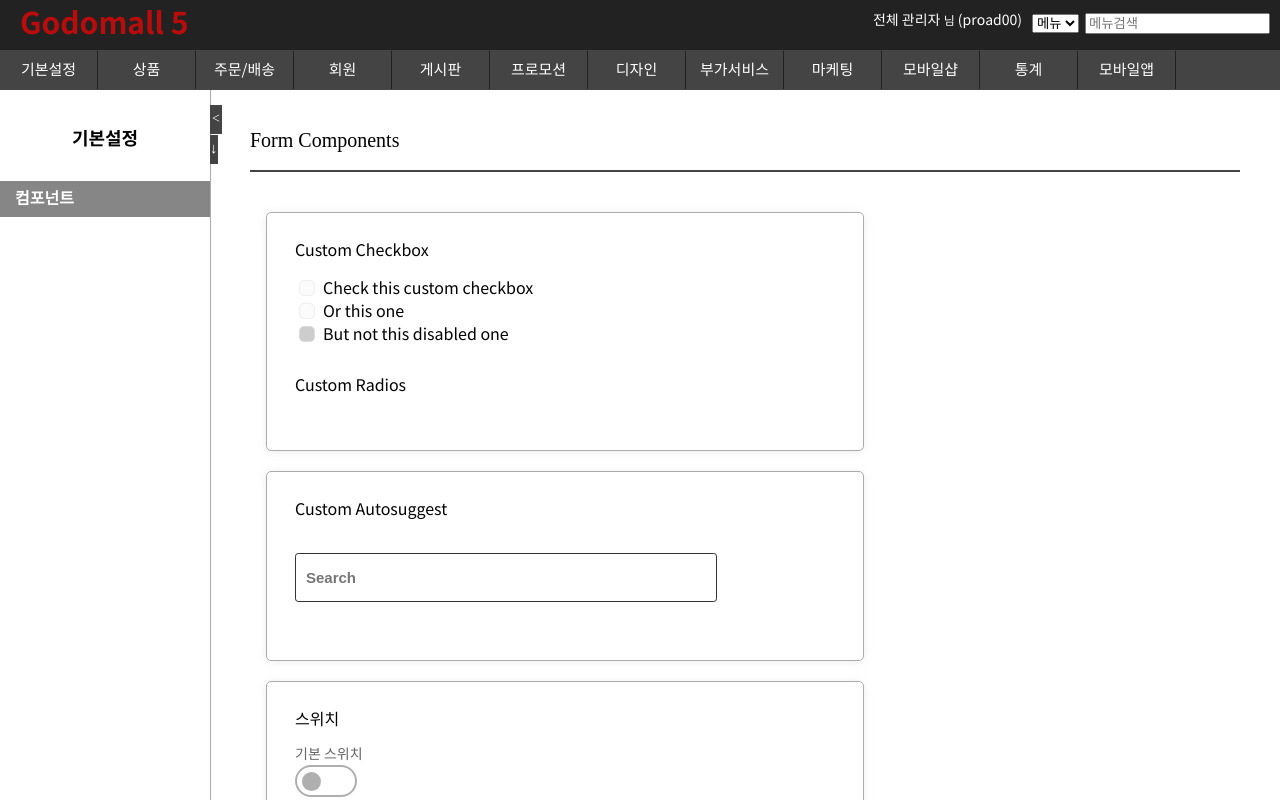
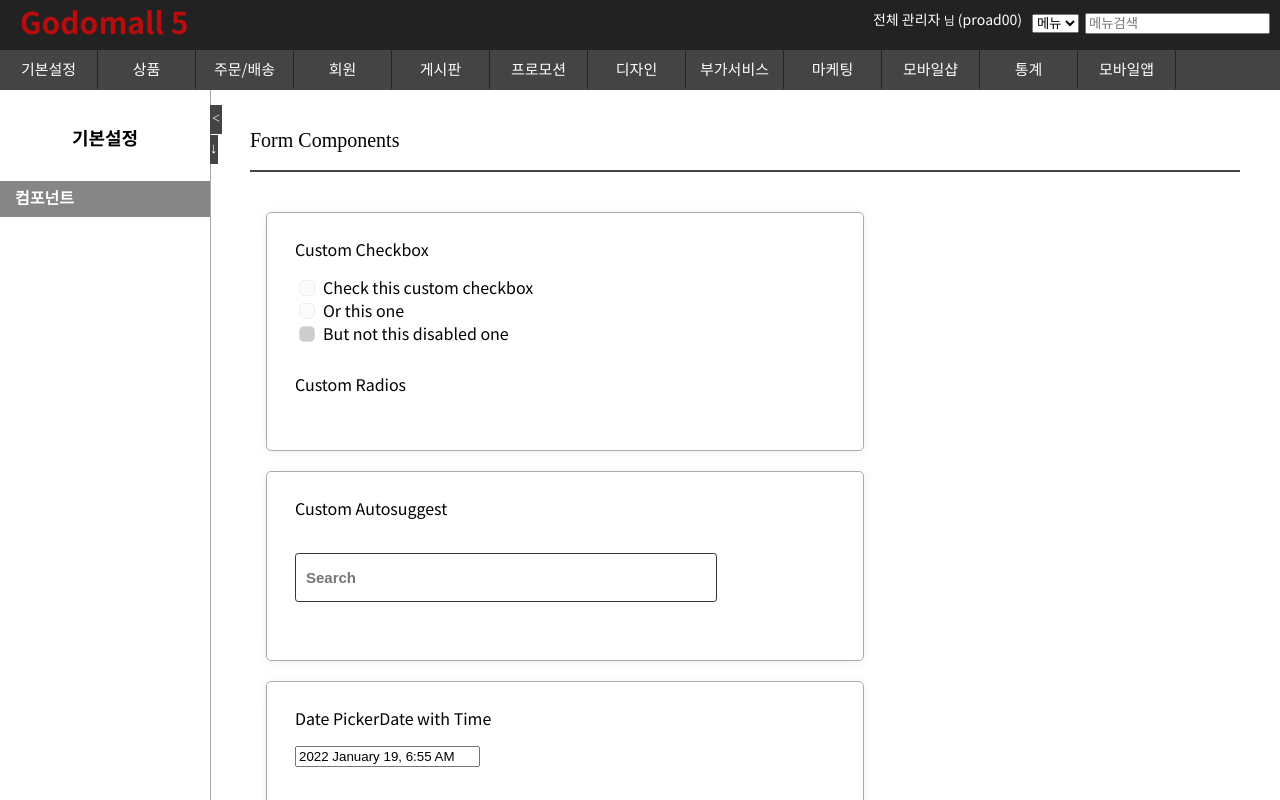
Before and after one commit to choitaehoon1998/react_test, a React (Create React App) app in the folder newlayout/: page /Components in a window 1280 px wide. Shown: the top 800 px of the page. Built offline with nearby package versions, Linux system fonts and the light colour scheme.

Commit message:
datepicker

```diff
--- a/newlayout/package.json
+++ b/newlayout/package.json
@@ -3,12 +3,14 @@
   "version": "0.1.0",
   "private": true,
   "dependencies": {
+    "-": "^0.0.1",
     "@testing-library/jest-dom": "^5.16.1",
     "@testing-library/react": "^12.1.2",
     "@testing-library/user-event": "^13.5.0",
     "cross-env": "^7.0.3",
     "react": "^17.0.2",
     "react-autosuggest": "^10.1.0",
+    "react-datepicker": "^4.6.0",
     "react-dom": "^17.0.2",
     "react-dropzone": "^11.5.1",
     "react-icons": "^4.3.1",
@@ -16,6 +18,7 @@
     "react-router-app": "^0.1.6",
     "react-router-dom": "^6.2.1",
     "react-scripts": "5.0.0",
+    "save": "^2.4.0",
     "styled-components": "^5.3.3",
     "web-vitals": "^2.1.3"
   },
--- a/newlayout/src/ComponentPage/components.js
+++ b/newlayout/src/ComponentPage/components.js
@@ -8,6 +8,8 @@ import { CountingStar } from "../component/components/countingstar";
 import { Tags } from "../component/components/tags";
 import {DropZone} from "../component/components/dropzone";
 import AutosuggestComponent from "../component/components/autosuggestComponent";
+import DatePickerComponent from "../component/components/datePickerComponent";
+
 
 export default function Components() {
     return(
@@ -47,6 +49,20 @@ export default function Components() {
                             </label>
                             <div className="form-groups">
                                 <AutosuggestComponent></AutosuggestComponent>
+                            </div>
+
+
+                        </div>
+                    </div>
+
+                    <div className="left-frame">
+                        <div className="form-frame frame1">
+                            <label>
+                                Date Picker
+                            </label>
+                            <span>Date with Time</span>
+                            <div className="form-groups">
+                                <DatePickerComponent></DatePickerComponent>
                             </div>
 
 
--- /dev/null
+++ b/newlayout/src/component/components/datePickerComponent.js
@@ -0,0 +1,22 @@
+import React, { useState} from 'react';
+import DatePicker from "react-datepicker";
+import "react-datepicker/dist/react-datepicker.css";
+
+const DatePickerComponent = () => {
+    const [dateTime, setDateTime] = useState(new Date());
+    return (
+        <div>
+            <DatePicker
+                selected={dateTime}
+                onChange={date => setDateTime(date)}
+                showTimeSelect
+                timeFormat="HH:mm"
+                timeIntervals={15}
+                timeCaption="time"
+                dateFormat="yyyy MMMM d, h:mm aa"
+            />
+        </div>
+    );
+};
+
+export default DatePickerComponent;
```
Also changed, not shown: 1 other file (tests, documents, lock files or other folders).
